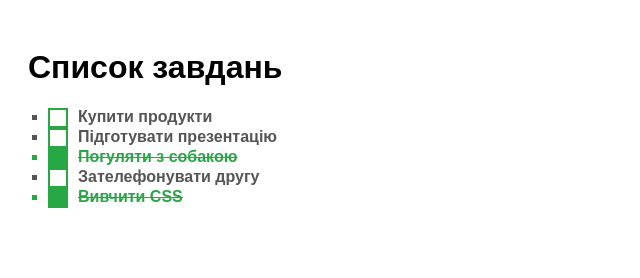
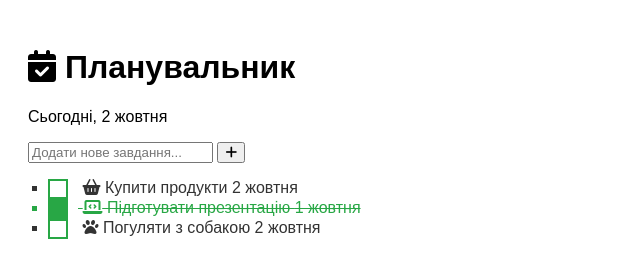
Before and after one commit to makavozik-droid/To-Do-List, a plain HTML site: page index.html in a window 1280 px wide. Shown: the whole page, without its empty margins (0-640 px from the left). Drawn offline with Linux system fonts and the light colour scheme.

Commit message:
Update index.html

```diff
--- a/index.html
+++ b/index.html
@@ -3,39 +3,71 @@
 <head>
     <meta charset="UTF-8">
     <meta name="viewport" content="width=device-width, initial-scale=1.0">
-    <title>Список завдань</title>
+    <title>Планувальник завдань</title>
+    <link rel="stylesheet" href="https://cdnjs.cloudflare.com/ajax/libs/font-awesome/6.4.0/css/all.min.css">
     <link rel="stylesheet" href="styles.css">
-    <style>
-        /* Внутрішній стиль для демонстрації каскадності */
-        .todo-item {
-            font-weight: bold;
-            color: #555;
-        }
-    </style>
 </head>
 <body>
-    <h1>Список завдань</h1>
+    <div class="app-container">
+        <header class="app-header">
+            <h1 class="header-title"><i class="fas fa-calendar-check"></i> Планувальник</h1>
+            <p class="header-date">Сьогодні, 2 жовтня</p>
+        </header>
+
+        <section class="add-task-section">
+            <input type="text" id="new-task-input" placeholder="Додати нове завдання...">
+            <button id="add-task-btn" title="Додати завдання"><i class="fas fa-plus"></i></button>
+        </section>
+
         <ul class="todo-list">
-        <li class="todo-item">
+            <li class="todo-item" data-date="2025-10-02">
                 <input type="checkbox" id="task1">
-            <label for="task1">Купити продукти</label>
+                <label for="task1">
+                    <span class="task-icon"><i class="fas fa-shopping-basket"></i></span>
+                    <span class="task-text">Купити продукти</span>
+                </label>
+                <span class="item-date">2 жовтня</span>
             </li>
-        <li class="todo-item">
-            <input type="checkbox" id="task2">
-            <label for="task2">Підготувати презентацію</label>
+            <li class="todo-item completed" data-date="2025-10-01">
+                <input type="checkbox" id="task2" checked>
+                <label for="task2">
+                    <span class="task-icon"><i class="fas fa-laptop-code"></i></span>
+                    <span class="task-text">Підготувати презентацію</span>
+                </label>
+                <span class="item-date">1 жовтня</span>
             </li>
-        <li class="todo-item completed">
-            <input type="checkbox" id="task3" checked>
-            <label for="task3">Погуляти з собакою</label>
-        </li>
-        <li class="todo-item">
-            <input type="checkbox" id="task4">
-            <label for="task4">Зателефонувати другу</label>
-        </li>
-        <li class="todo-item completed">
-            <input type="checkbox" id="task5" checked>
-            <label for="task5">Вивчити CSS</label>
+            <li class="todo-item" data-date="2025-10-02">
+                <input type="checkbox" id="task3">
+                <label for="task3">
+                    <span class="task-icon"><i class="fas fa-paw"></i></span>
+                    <span class="task-text">Погуляти з собакою</span>
+                </label>
+                <span class="item-date">2 жовтня</span>
             </li>
         </ul>
+    </div>
+
+    <script>
+        document.getElementById('add-task-btn').addEventListener('click', function() {
+            const input = document.getElementById('new-task-input');
+            const text = input.value.trim();
+            if (text !== '') {
+                const todoList = document.querySelector('.todo-list');
+                const newItem = document.createElement('li');
+                newItem.classList.add('todo-item');
+                newItem.setAttribute('data-date', '2025-10-02');
+                newItem.innerHTML = `
+                    <input type="checkbox" id="task${Date.now()}">
+                    <label for="task${Date.now()}">
+                        <span class="task-icon"><i class="fas fa-check"></i></span>
+                        <span class="task-text">${text}</span>
+                    </label>
+                    <span class="item-date">2 жовтня</span>
+                `;
+                todoList.appendChild(newItem);
+                input.value = '';
+            }
+        });
+    </script>
 </body>
 </html>
```
Lines whose indentation alone changed are shown as unchanged.
